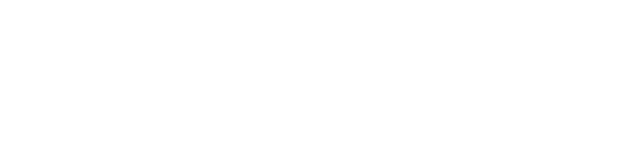
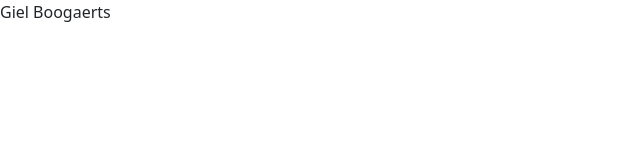
Before and after one commit to webpxl/41dvo1070-werkplekleren-1-portfolio-25-26-grdvo-gielboogaerts, a plain HTML site: page index.html in a window 1280 px wide. Shown: the whole page, without its empty margins (0-640 px from the left). Drawn offline with nearby package versions, Linux system fonts and the light colour scheme.

Commit message:
Toevoeging naam test

```diff
--- a/index.html
+++ b/index.html
@@ -13,6 +13,6 @@
     <link href="https://cdn.jsdelivr.net/npm/bootstrap-icons@1.10.5/font/bootstrap-icons.css" rel="stylesheet">
 </head>
 <body>
-
+    <p>Giel Boogaerts</p>
 </body>
 </html>
```
